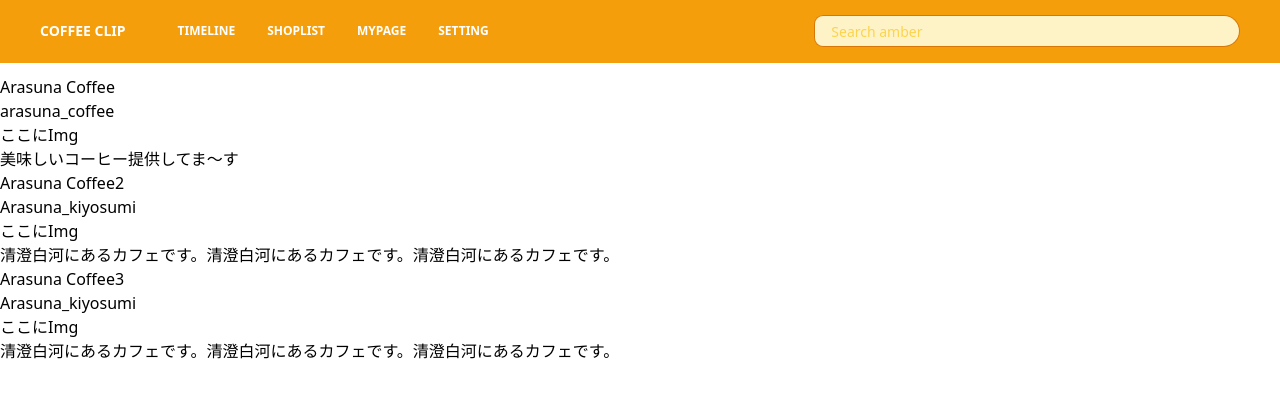
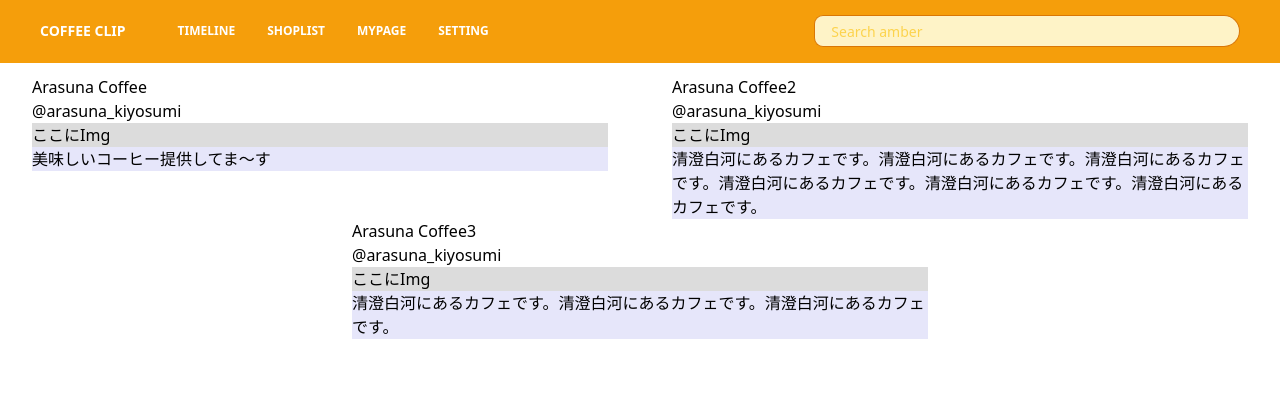
Before and after one commit to ccj7/coffee-clip, a Next.js app in the folder front/: page /user/shoplist in a window 1280 px wide. Shown: the top 398 px of the page. Built offline with nearby package versions, Linux system fonts and the light colour scheme.

Commit message:
refactor: LogCard.tsx、ShopCard.tsxの中身を書いて、shoplist.tsxを更新

```diff
--- a/front/components/user/LogCard.tsx
+++ b/front/components/user/LogCard.tsx
@@ -1,5 +1,26 @@
-function LogCard() {
-  return <></>
+import Image from '../Image'
+
+function LogCard(props: any) {
+  //const { display_name, handle_name } = props;
+  return (
+    <div>
+      <section>
+        <Image />
+        <p>Sota</p>
+        <p>@sota_113</p>
+      </section>
+      <section>
+        <div className='flex flex-wrap'>
+          <article className='w-full lg:w-1/2'>
+            <p>ここに飲んだコーヒーのテキスト（reviews[i].description）、画像がなければ成り行き</p>
+          </article>
+          <aside className='w-full lg:w-1/2'>
+            <p>ここに飲んだコーヒーのImg（reviews[i].image）</p>
+          </aside>
+        </div>
+      </section>
+    </div>
+  )
 }
 
-export default { LogCard }
+export default LogCard;
--- a/front/components/user/ShopCard.tsx
+++ b/front/components/user/ShopCard.tsx
@@ -1,5 +1,22 @@
-function ShopCard() {
-  return <></>
+import Link from 'next/link'
+
+// TODO propsの型を変換する
+function ShopCard(props: any) {
+  const { display_name, handle_name, image, description, url } = props;
+  return (
+    <Link href={url}>
+      <article className='mx-auto w-1/2 w-[45%]'>
+        <p>{display_name}</p>
+        <p>{handle_name}</p>
+        <div className="bg-[#dcdcdc]">
+          <p>{image}</p>
+        </div>
+        <div className="bg-[#e6e6fa]">
+          <p>{description}</p>
+        </div>
+      </article>
+    </Link>
+  )
 }
 
-export default { ShopCard }
+export default ShopCard;
--- a/front/pages/user/shoplist.tsx
+++ b/front/pages/user/shoplist.tsx
@@ -1,31 +1,34 @@
 // TODO　U-002 github issue#23
 
 import Head from 'next/head'
-import Link from 'next/link'
+import ShopCard from '../../components/user/ShopCard'
 
 import UserHeader from '../../components/user/UserHeader'
 
 function Shoplist() {
   const shoplist = [
     {
-      name: 'Arasuna Coffee',
-      shopId: 'arasuna_coffee',
+      display_name: 'Arasuna Coffee',
+      handle_name: '@arasuna_kiyosumi',
       image: 'ここにImg',
-      comment: '美味しいコーヒー提供してま〜す',
+      description: '美味しいコーヒー提供してま〜す',
+      url: '/',
     },
     {
-      name: 'Arasuna Coffee2',
-      shopId: 'Arasuna_kiyosumi',
+      display_name: 'Arasuna Coffee2',
+      handle_name: '@arasuna_kiyosumi',
       image: 'ここにImg',
-      comment:
-        '清澄白河にあるカフェです。清澄白河にあるカフェです。清澄白河にあるカフェです。',
+      description:
+        '清澄白河にあるカフェです。清澄白河にあるカフェです。清澄白河にあるカフェです。清澄白河にあるカフェです。清澄白河にあるカフェです。清澄白河にあるカフェです。',
+      url: '/',
     },
     {
-      name: 'Arasuna Coffee3',
-      shopId: 'Arasuna_kiyosumi',
+      display_name: 'Arasuna Coffee3',
+      handle_name: '@arasuna_kiyosumi',
       image: 'ここにImg',
-      comment:
+      description:
         '清澄白河にあるカフェです。清澄白河にあるカフェです。清澄白河にあるカフェです。',
+      url: '/',
     },
   ]
 
@@ -36,20 +39,19 @@ function Shoplist() {
         <meta name="shoplist" content="ショップ一覧" />
       </Head>
       <UserHeader />
-      <section>
-        {shoplist.map((shop) => {
-          return (
-            <Link href="/">
-              {/* TODO リンク先は各shopのTOPページ */}
-              <div key={shop.shopId}>
-                <p>{shop.name}</p>
-                <p>{shop.shopId}</p>
-                <p>{shop.image}</p>
-                <p>{shop.comment}</p>
-              </div>
-            </Link>
-          )
-        })}
+      <section className='flex flex-wrap'>
+      { shoplist.map((shop, key) => {
+        return (
+        <ShopCard
+         key={key}
+         display_name={shop.display_name}
+         handle_name={shop.handle_name}
+         image={shop.image}
+         description={shop.description}
+         url={shop.url}
+         />
+        )})
+      }
       </section>
     </div>
   )
```
